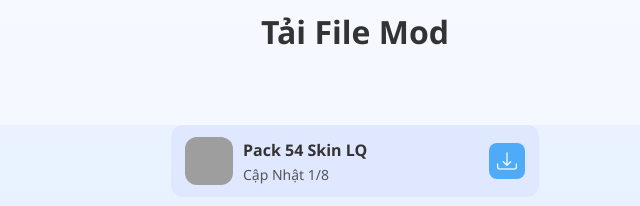
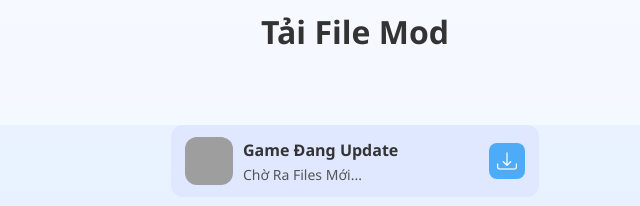
Before and after one commit to TumadamMod/bio, a plain HTML site: page index.html in a window 1280 px wide. Shown: the part 1720-1926 px from the top of the page, 285-925 px from the left. Drawn offline with nearby package versions, Linux system fonts and the light colour scheme; grey boxes are pictures that could not be loaded.

Commit message:
Update index.html

```diff
--- a/index.html
+++ b/index.html
@@ -277,8 +277,8 @@
         <div class="info">
           <img src="https://i.imgur.com/HocDMJw.jpeg" alt="Cách Cài IPA">
           <div class="meta">
-            <div class="title">Pack 54 Skin LQ</div>
-            <div class="subtitle">Cập Nhật 1/8</div>
+            <div class="title">Game Đang Update</div>
+            <div class="subtitle">Chờ Ra Files Mới...</div>
           </div>
         </div>
         <a href="https://tinyurl.com/3pkpz8ye"class="action"><i class="bi bi-download"></i></a>
```
